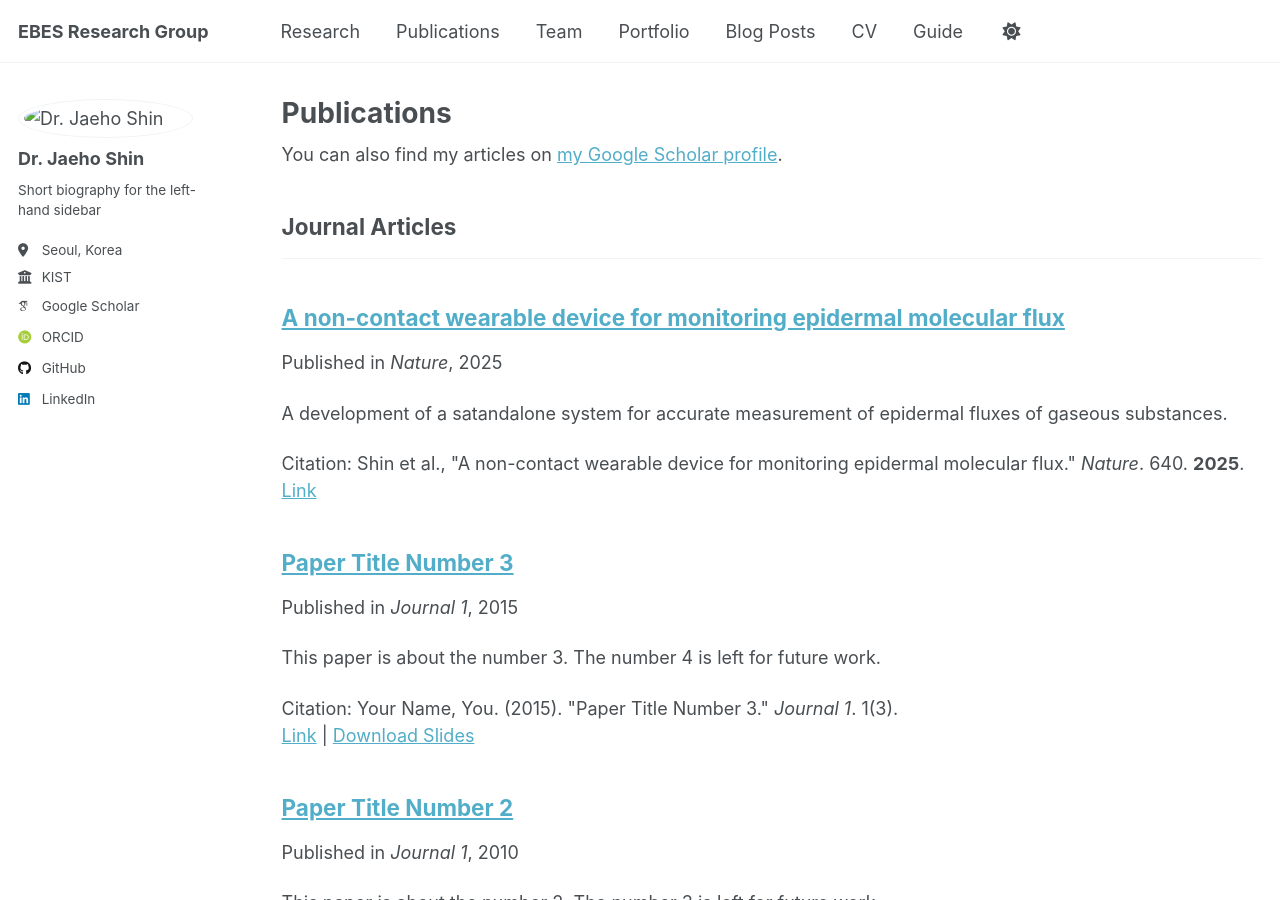
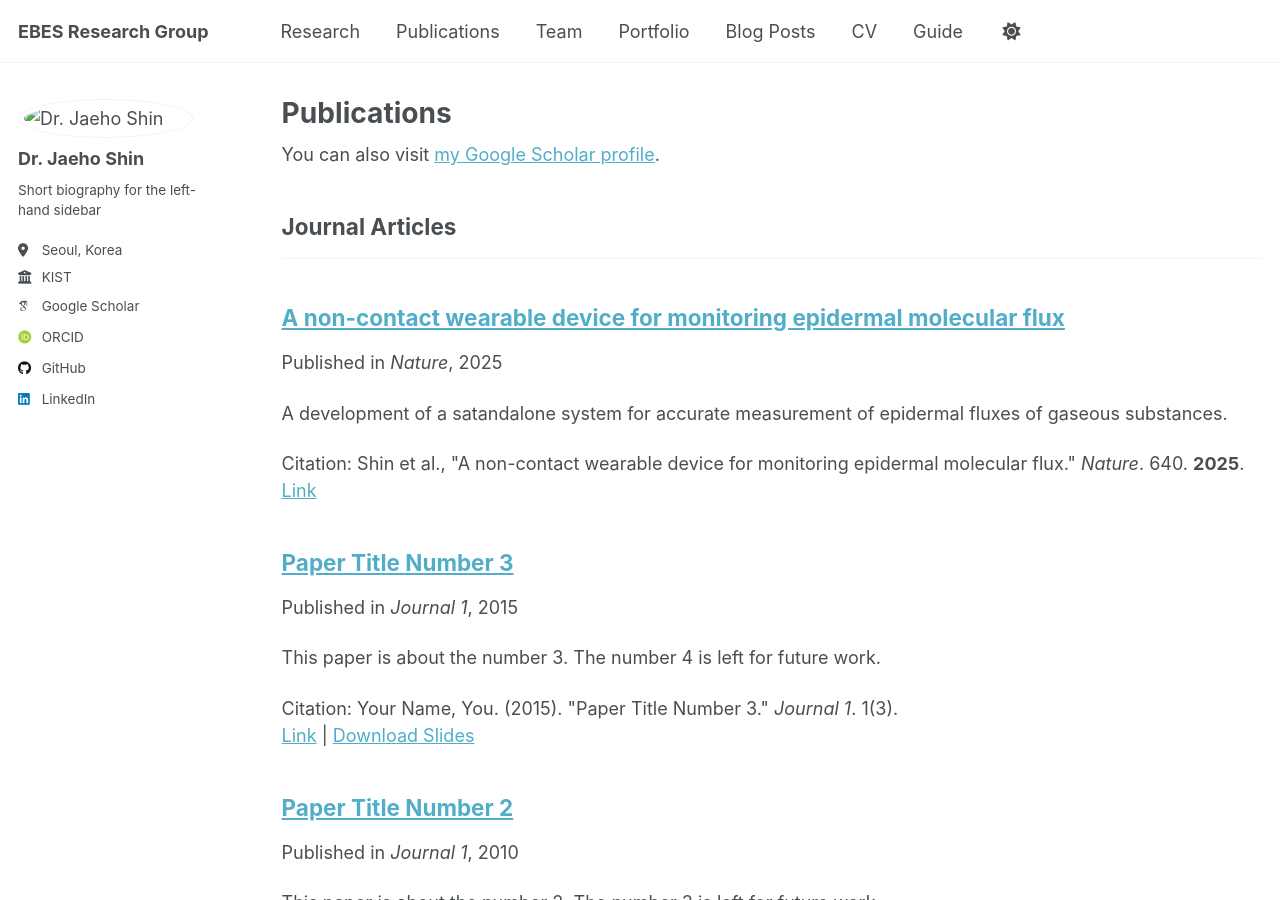
Before and after one commit to JaehoShin84/EBES-Group, a Jekyll site: the page built from _pages/publications.html, in a window 1280 px wide and 900 px high. Built offline with Jekyll 4.4.1, drawn with Linux system fonts in a browser that asks for light colours; some web fonts are replaced; a script that is not in the unit is left out.

Commit message:
Update publications.html

```diff
--- a/_pages/publications.html
+++ b/_pages/publications.html
@@ -6,7 +6,7 @@ author_profile: true
 ---
 
 {% if site.author.googlescholar %}
-  <div class="wordwrap">You can also find my articles on <a href="{{site.author.googlescholar}}">my Google Scholar profile</a>.</div>
+  <div class="wordwrap">You can also visit <a href="{{site.author.googlescholar}}">my Google Scholar profile</a>.</div>
 {% endif %}
 
 {% include base_path %}
```
